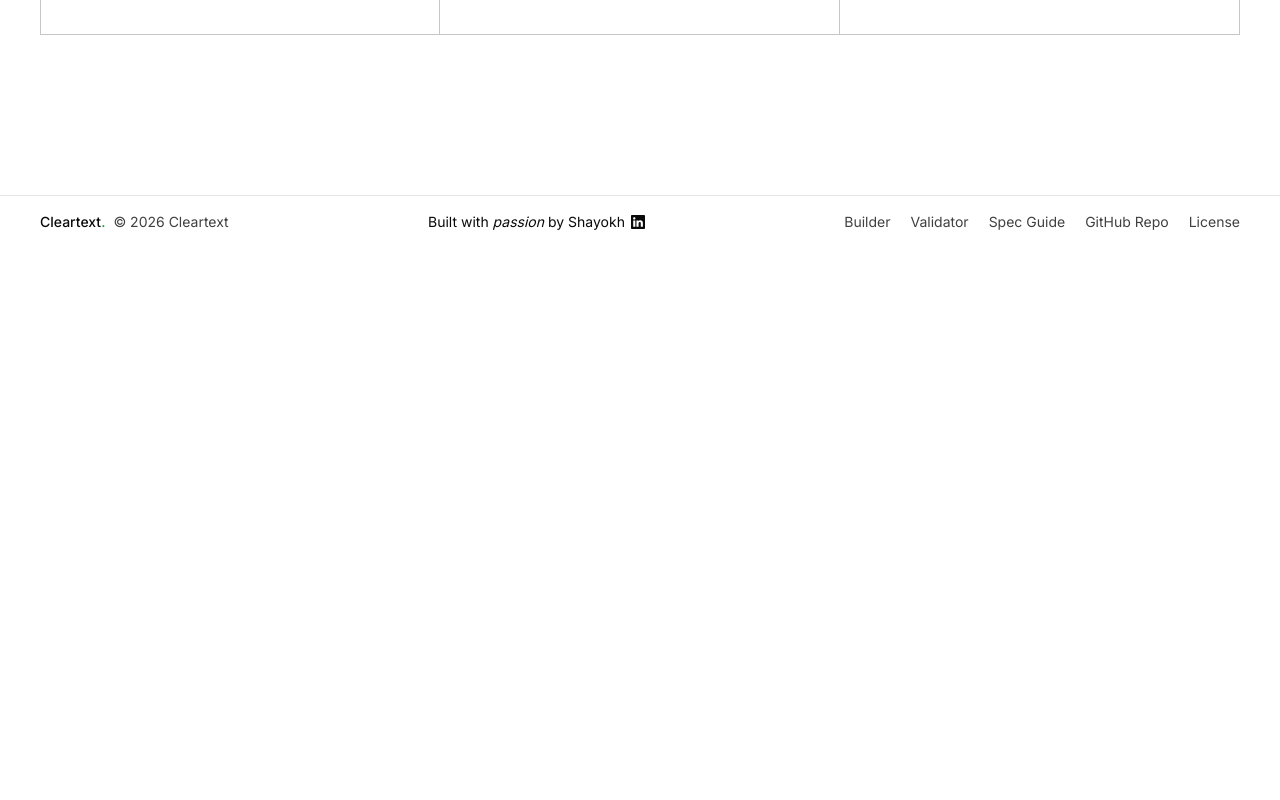
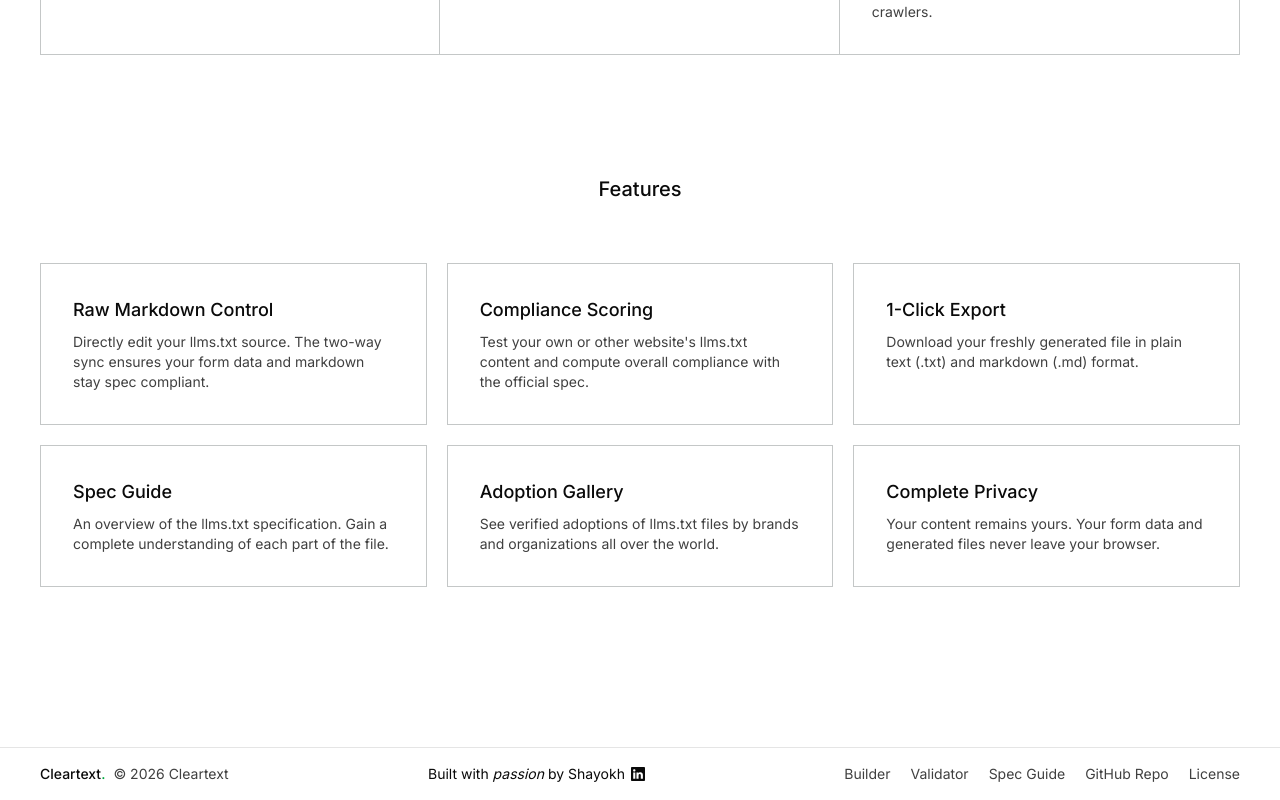
Before and after one commit to ShayokhShorfuddin/cleartext, a Next.js app: page / in a window 1280 px wide. Shown: the part 1008-1808 px from the top of the page. Before the commit the page ends 1256 px from the top, so only its background shows below. Built offline with nearby package versions, Linux system fonts and the light colour scheme.

Commit message:
feat: add bento grid

```diff
--- /dev/null
+++ b/app/_components/BentoGrid.tsx
@@ -0,0 +1,46 @@
+// TODO: Work here. Remove root level hosting and semantic mapping. Add Spec Guide, Privacy, Community Gallery
+
+export function BentoGrid() {
+  return (
+    <section className="flex flex-col items-center mt-30 mx-10">
+      <h2 className="text-xl font-medium">Features</h2>
+
+      <div className="grid grid-cols-3 gap-5 mt-15">
+        <GridItem
+          title="Raw Markdown Control"
+          subtitle="Directly edit your llms.txt source. The two-way sync ensures your form data and markdown stay spec compliant."
+        />
+        {/* TODO: Need to implement this */}
+        <GridItem
+          title="Compliance Scoring"
+          subtitle="Test your own or other website's llms.txt content and compute overall compliance with the official spec."
+        />
+        <GridItem
+          title="1-Click Export"
+          subtitle="Download your freshly generated file in plain text (.txt) and markdown (.md) format."
+        />
+        <GridItem
+          title="Spec Guide"
+          subtitle="An overview of the llms.txt specification. Gain a complete understanding of each part of the file."
+        />
+        <GridItem
+          title="Adoption Gallery"
+          subtitle="See verified adoptions of llms.txt files by brands and organizations all over the world."
+        />
+        <GridItem
+          title="Complete Privacy"
+          subtitle="Your content remains yours. Your form data and generated files never leave your browser."
+        />
+      </div>
+    </section>
+  );
+}
+
+function GridItem({ title, subtitle }: { title: string; subtitle: string }) {
+  return (
+    <div className="border border-[#C4C7C7] hover:border-dark-green p-8">
+      <p className="text-lg font-medium">{title}</p>
+      <p className="mt-2 text-sm text-neutral-700">{subtitle}</p>
+    </div>
+  );
+}
--- a/app/_components/Hero.tsx
+++ b/app/_components/Hero.tsx
@@ -3,7 +3,7 @@ import { HeroCTAButton } from "./HeroCTAButtons";
 
 export function Hero() {
   return (
-    <section className="flex justify-between mx-10 mt-10 gap-x-8">
+    <section className="flex justify-between mx-10 mt-15 gap-x-8">
       {/* Left side */}
       <div className="flex flex-col gap-y-5 w-full max-w-[27rem]">
         <h1 className="text-5xl font-medium leading-tight">
--- a/app/page.tsx
+++ b/app/page.tsx
@@ -1,3 +1,4 @@
+import { BentoGrid } from "./_components/BentoGrid";
 import { Footer } from "./_components/Footer";
 import { Hero } from "./_components/Hero";
 import { Navbar } from "./_components/Navbar";
@@ -14,6 +15,7 @@ export default function Page() {
         <hr className="mx-10 mt-30 border border-[#efefef]" />
 
         <PreciseControl />
+        <BentoGrid />
 
         {/* TODO: Add mobile screen breakpoint */}
 
```
